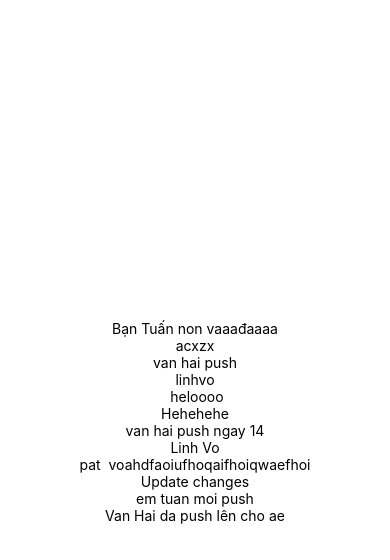
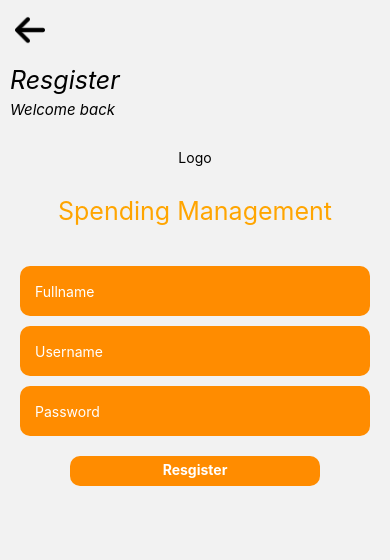
Before and after one commit to linhvo1610/Budget_Management, a React Native app in the folder BudgetManagement/: screen /Res in a window 390 px wide. Shown: the top 560 px of the page. Built offline with nearby package versions, Linux system fonts and the light colour scheme.

Commit message:
Phùng Anh Tuấn Push đăng nhập  đăng dí

```diff
--- a/BudgetManagement/App.js
+++ b/BudgetManagement/App.js
@@ -1,32 +1,27 @@
 import { StatusBar } from 'expo-status-bar';
 import { StyleSheet, Text, View } from 'react-native';
+import { NavigationContainer } from '@react-navigation/native';
+import { createNativeStackNavigator } from '@react-navigation/native-stack';
+import Login from './Compoment/Login';
+import Resgister from './Compoment/Resgister';
+import Home from './Compoment/Home';
+
+
+const Stack = createNativeStackNavigator();
 
 export default function App() {
+
   return (
-    <View style={styles.container}>
-      <Text>Bạn Tuấn non vaaađaaaa</Text>
-      <Text>acxzx</Text>
-      <Text>van hai push</Text>
-      <Text>linhvo</Text>
-      <Text> heloooo</Text>
-      <Text>Hehehehe</Text>
-      <Text>van hai push ngay 14</Text>
-      <Text>Linh Vo</Text>
-      <Text>pat  voahdfaoiufhoqaifhoiqwaefhoi</Text>
-      <Text>Update changes</Text>
-      <Text> em tuan moi push </Text>
-      <Text>Van Hai da push lên cho ae</Text>
-      <StatusBar style="auto" />
+    <NavigationContainer>
+          <Stack.Navigator screenOptions={{headerShown:false}}  initialRouteName='Res'>
+            <Stack.Screen name='Login' component={Login} options={ {title:'Login'}} />
+            <Stack.Screen name='Res' component={Resgister} options={ {title:'Res'}} />
+            <Stack.Screen name='Home' component={Home} options={ {title:'Home'}} />
 
-    </View>
+
+
+          </Stack.Navigator>
+      </NavigationContainer>
+
   );
 }
-
-const styles = StyleSheet.create({
-  container: {
-    flex: 1,
-    backgroundColor: '#fff',
-    alignItems: 'center',
-    justifyContent: 'center',
-  },
-});
--- /dev/null
+++ b/BudgetManagement/Compoment/Home.js
@@ -0,0 +1,14 @@
+import React from 'react';
+import {View, StyleSheet, Text} from 'react-native';
+
+const Home = () => {
+    return (
+        <View>
+        <Text> Home</Text>
+        </View>
+    );
+}
+
+const styles = StyleSheet.create({})
+
+export default Home;
--- /dev/null
+++ b/BudgetManagement/Compoment/Login.js
@@ -0,0 +1,75 @@
+import React from 'react';
+import {View, StyleSheet, Text, TextInput, TouchableHighlight} from 'react-native';
+
+
+const Login = (props) => {
+
+
+    return (
+        <View style={{flex:1}}>
+            <View>
+                <Text style={{marginTop:15, marginLeft:25,fontSize:25, fontStyle:'italic',}}>Login</Text>
+                <Text style={{marginTop:5, marginLeft:10,fontSize:15, fontStyle:'italic',}}>Welcome back</Text>
+            </View>
+            <View style={{marginTop:30,alignItems:'center'}}>
+                <Text>Logo</Text>
+            </View>
+            <View style={{marginTop:30,alignItems:'center',  }}>
+                <Text style={{color:'#ffa500', fontSize:25,}}>Spending Management</Text>
+            </View>
+
+            <View style={{marginTop:30,alignItems:'center',}}>
+                <TextInput style={styles.Textinput} placeholder='Username' placeholderTextColor='white'></TextInput>
+                <TextInput style={styles.Textinput} placeholder='Password' placeholderTextColor='white'  textContentType="password"
+            secureTextEntry={true}></TextInput>
+
+            </View>
+            <View style={{alignItems:'center'}}>
+
+            <TouchableHighlight style={{ marginTop: 20, marginBottom: 10, width: 250, backgroundColor: '#ff8c00', height:30, borderRadius:10, }}>
+            <Text style={{ textAlign: 'center', marginTop: 5, color: 'white', fontWeight: 'bold' }} onPress={()=> props.navigation.navigate('Home')}  >LOGIN</Text>
+
+          </TouchableHighlight>
+            </View>
+            <View style={{marginTop:15,alignItems:'center'}}>
+
+                <TouchableHighlight style={{ marginTop: 20, marginBottom: 10, width: 400  }}>
+            <Text style={{ textAlign: 'center', fontWeight: 'bold' }}  >You don't have an account?
+            <Text style={{marginLeft:5,color:'#ff8c00'}} onPress={() => props.navigation.navigate("Res")} >Singup</Text>
+
+            </Text>
+
+          </TouchableHighlight>
+
+
+
+
+            </View>
+
+
+
+
+
+
+
+
+
+
+        </View>
+    );
+}
+
+const styles = StyleSheet.create({
+    Textinput:{
+        width: 350,
+        height: 50,
+        padding:15,
+        backgroundColor:'#ff8c00',
+        borderRadius:10,
+        marginTop:10,
+
+
+    }
+})
+
+export default Login;
--- /dev/null
+++ b/BudgetManagement/Compoment/Resgister.js
@@ -0,0 +1,66 @@
+import React from 'react';
+import {View, StyleSheet, Text, Image, TouchableHighlight, TextInput} from 'react-native';
+
+const Resgister = (props) => {
+    return (
+        <View style={{flex:1,}}>
+            <View>
+                <TouchableHighlight onPress={()=>props.navigation.navigate('Login')}>
+                <Image
+          style={{width:30,height:30, margin:15,}}
+          source={ require('../assets/arrow.png')
+
+          }
+
+        />
+                </TouchableHighlight>
+
+
+
+                <Text style={{marginTop:5, marginLeft:10,fontSize:25, fontStyle:'italic',}}>Resgister</Text>
+                <Text style={{marginTop:5, marginLeft:10,fontSize:15, fontStyle:'italic',}}>Welcome back</Text>
+            </View>
+            <View style={{marginTop:30,alignItems:'center'}}>
+                <Text>Logo</Text>
+            </View>
+            <View style={{marginTop:30,alignItems:'center',  }}>
+                <Text style={{color:'#ffa500', fontSize:25,}}>Spending Management</Text>
+            </View>
+
+            <View style={{marginTop:30,alignItems:'center',}}>
+            <TextInput style={styles.Textinput} placeholder='Fullname' placeholderTextColor='white'></TextInput>
+                <TextInput style={styles.Textinput} placeholder='Username' placeholderTextColor='white'></TextInput>
+                <TextInput style={styles.Textinput} placeholder='Password' placeholderTextColor='white'  textContentType="password"
+            secureTextEntry={true}></TextInput>
+
+            </View>
+            <View style={{alignItems:'center'}}>
+
+            <TouchableHighlight style={{ marginTop: 20, marginBottom: 10, width: 250, backgroundColor: '#ff8c00', height:30, borderRadius:10, }}>
+            <Text style={{ textAlign: 'center', marginTop: 5, color: 'white', fontWeight: 'bold' }} onPress={()=>props.navigation.navigate('Login')}  >Resgister</Text>
+
+          </TouchableHighlight>
+            </View>
+
+
+
+
+
+        </View>
+    );
+}
+
+const styles = StyleSheet.create({
+    Textinput:{
+        width: 350,
+        height: 50,
+        padding:15,
+        backgroundColor:'#ff8c00',
+        borderRadius:10,
+        marginTop:10,
+
+
+    }
+})
+
+export default Resgister;
```
Also changed, not shown: BudgetManagement/package.json (+8 -1 lines), BudgetManagement/assets/arrow.png (added), 1 other file (tests, documents, lock files or other folders).
